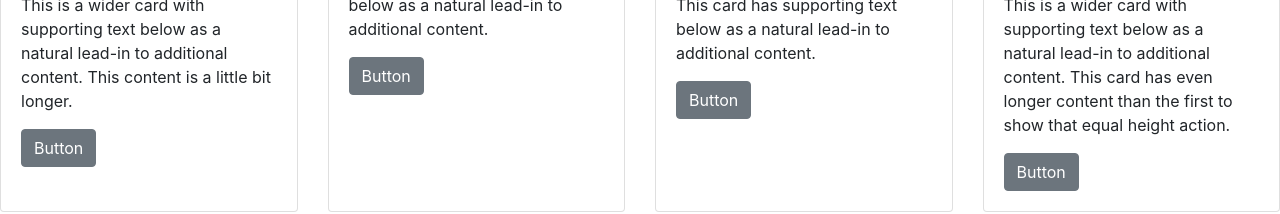
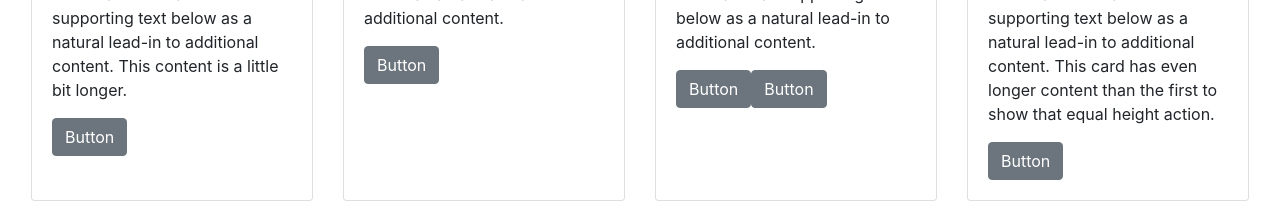
Before and after one commit to DavidShestopal/DavidShestopal, a React (Create React App) app in the folder davidshestopal/: page / in a window 1280 px wide. Shown: the part 704-918 px from the top of the page. Built offline with nearby package versions, Linux system fonts and the light colour scheme.

Commit message:
routes for pages created

```diff
--- a/davidshestopal/src/components/Cards.js
+++ b/davidshestopal/src/components/Cards.js
@@ -3,7 +3,7 @@ import { Card, Button, CardImg, CardTitle, CardText, CardDeck, CardSubtitle, Car
 
 const Example = (props) => {
   return (
-    <CardDeck>
+    <CardDeck style={{ margin: '1rem' }}>
       <Card>
         <CardImg top width="100%" src="/assets/256x186.svg" alt="Card image cap" />
         <CardBody>
@@ -32,6 +32,7 @@ const Example = (props) => {
           <CardSubtitle>Card subtitle</CardSubtitle>
           <CardText>This card has supporting text below as a natural lead-in to additional content.</CardText>
           <Button>Button</Button>
+          <Button>Button</Button>
         </CardBody>
       </Card>
       <Card>
```
